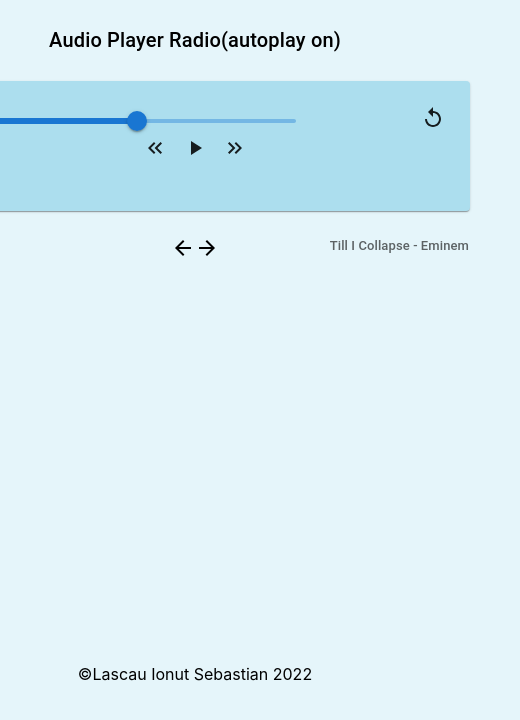
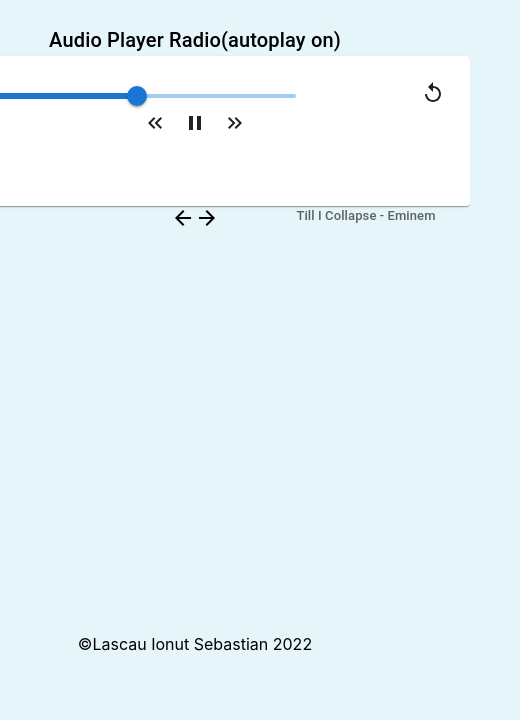
Before and after one commit to lascau/AudioPlayerApp, a React (Create React App) app: page / in a window 390 px wide. Shown: the top 720 px of the page, 520 px wide, since content can reach past the window. Built offline with nearby package versions, Linux system fonts and the light colour scheme.

Commit message:
made the design responsive

```diff
--- a/package.json
+++ b/package.json
@@ -12,6 +12,7 @@
         "@testing-library/jest-dom": "^5.16.4",
         "@testing-library/react": "^13.3.0",
         "@testing-library/user-event": "^13.5.0",
+        "node-sass": "^7.0.1",
         "react-scripts": "5.0.1",
         "web-vitals": "^2.1.4"
     },
--- a/src/components/MusicPlayer.js
+++ b/src/components/MusicPlayer/MusicPlayer.js
@@ -15,16 +15,9 @@
 import VolumeOffIcon from "@mui/icons-material/VolumeOff";
 import KeyboardDoubleArrowLeftIcon from "@mui/icons-material/KeyboardDoubleArrowLeft";
 import KeyboardDoubleArrowRightIcon from "@mui/icons-material/KeyboardDoubleArrowRight";
-import vinile from "../assets/vinile.png";
-import "./css/rotating.css";
-
-const cardStyle = {
-    width: "500px",
-    height: "80px",
-    margin: "25px 50px",
-    padding: "25px 25px 25px 25px",
-    backgroundColor: "#ACDEEE",
-};
+import vinile from "../../assets/vinile.png";
+import "./vinyl.scss";
+import "./music-player.scss";
 
 export const MusicPlayer = (props) => {
     const [isAudioPlaying, setIsAudioPlaying] = useState(
@@ -148,7 +141,7 @@
 
     return (
         <>
-            <Card style={cardStyle}>
+            <Card className="cardStyle">
                 <audio
                     ref={audioRef}
                     src={props.musicUrl}
--- /dev/null
+++ b/src/components/MusicPlayer/music-player.scss
@@ -0,0 +1,46 @@
+.cardStyle {
+    width: 500px;
+    height: 100px;
+    margin: auto;
+    padding: 25px 25px 25px 25px;
+}
+
+/* For Tablet View */
+@media screen and (min-device-width: 768px) and (max-device-width: 1024px) {
+    .cardStyle {
+        width: 500px;
+        height: 100px;
+        margin: auto;
+        padding: 25px 25px 25px 25px;
+    }
+}
+
+/* For Mobile Phones Portrait or Landscape View */
+@media screen and (max-device-width: 640px) {
+    .cardStyle {
+        width: 350px;
+        height: 120px;
+        margin: auto;
+        padding: 25px 25px 25px 25px;
+    }
+}
+
+/* For iPhone 12 Pro Portrait or Landscape View */
+@media (device-height: 844px) and (device-width: 390px) and (-webkit-min-device-pixel-ratio: 2) {
+    .cardStyle {
+        width: 350px;
+        height: 120px;
+        margin: auto;
+        padding: 25px 25px 25px 25px;
+    }
+}
+
+/* For Galaxy Fold Portrait or Landscape View*/
+@media (device-width: 280px) and (device-height: 653px) and (-webkit-min-device-pixel-ratio: 2) {
+    .cardStyle {
+        width: 250px;
+        height: 160px;
+        margin: auto;
+        padding: 25px 25px 25px 25px;
+    }
+}
--- a/src/components/PlayList.js
+++ b/src/components/PlayList.js
@@ -1,13 +1,13 @@
 import React, { useState } from "react";
 import { Grid, Typography, Box } from "@mui/material";
-import { MusicPlayer } from "./MusicPlayer";
+import { MusicPlayer } from "./MusicPlayer/MusicPlayer";
 import ArrowBackIcon from "@mui/icons-material/ArrowBack";
 import ArrowForwardIcon from "@mui/icons-material/ArrowForward";
 
 export const PlayList = ({ songs, authors }) => {
     const [currentSongPlayed, setCurrentSongPlayed] = useState(0);
     const [isAutoPlayAtStartTurnedOn, setisAutoPlayAtStartTurnedOn] =
-        useState(true);
+        useState(false);
 
     const changeToPrevSong = () => {
         setisAutoPlayAtStartTurnedOn(false);
```
Also changed, not shown: src/App.scss (renamed from src/App.css), src/components/MusicPlayer/vinyl.scss (renamed from src/components/css/rotating.css), 1 other file (tests, documents, lock files or other folders).
